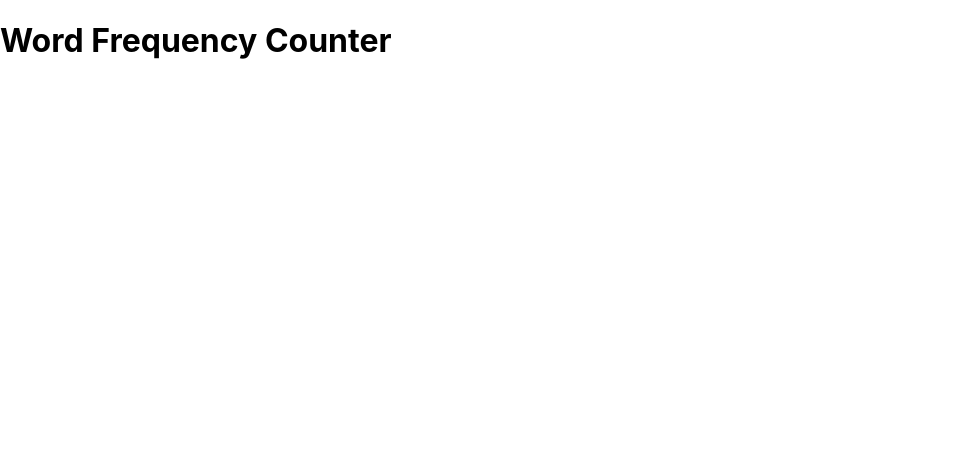
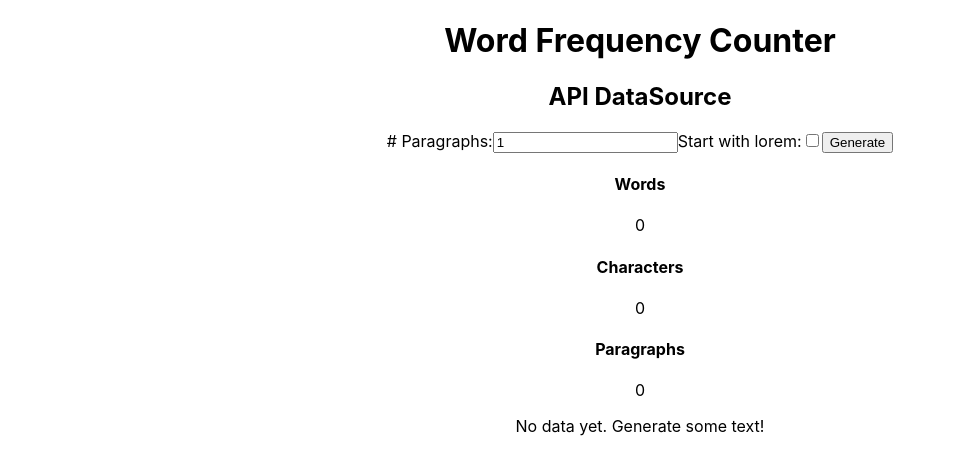
Before and after one commit to franguz03/words_frequency_counter, a React (Create React App) app: page / in a window 1280 px wide. Shown: the top 474 px of the page, without its empty margins (0-955 px from the left). Built offline with nearby package versions, Linux system fonts and the light colour scheme; no server answers.

Commit message:
analyzeText function was added and the component ApiDataSource was created

```diff
--- a/src/App.js
+++ b/src/App.js
@@ -1,20 +1,35 @@
-import React, { useEffect } from 'react';
+import React, { useState } from 'react';
+import './App.css';
+import ApiDataSource_impl from './components/ApiDataSource';
 import { fetchBaconIpsum } from './services/baconService';
+import { analyzeText } from './services/textAnalysisService';
 
 function App() {
-  useEffect(() => {
-    async function testFetch() {
-      const data = await fetchBaconIpsum(2, true);
-      console.log('text:', data);
-    }
-    testFetch();
-  }, []);
+  const [data, setData] = useState([]);
+  const [stats, setStats] = useState({ words: 0, characters: 0, paragraphs: 0 });
+
+  const handleGenerate = async (paragraphs, startWithLorem) => {
+    const result = await fetchBaconIpsum(paragraphs, startWithLorem);
+    setData(result);
+
+    const statsResult = analyzeText(result);
+    setStats(statsResult);
+  };
+
+  const handleClear = () => {
+    setData([]);
+    setStats({ words: 0, characters: 0, paragraphs: 0 });
+  };
 
   return (
     <div className="App">
-
-        <h1>Word Frequency Counter</h1>
-
+      <h1>Word Frequency Counter</h1>
+      <ApiDataSource_impl
+        data={data}
+        stats={stats}
+        onGenerate={handleGenerate}
+        onClear={handleClear}
+      />
     </div>
   );
 }
--- /dev/null
+++ b/src/components/ApiDataSource.js
@@ -0,0 +1,74 @@
+import React, { useState } from 'react';
+
+function ApiDataSource_impl({ data, stats, onGenerate, onClear }) {
+  const [paragraphs, setParagraphs] = useState(1);
+  const [startWithLorem, setStartWithLorem] = useState(false);
+
+  const handleGenerateClick = () => {
+    onGenerate(paragraphs, startWithLorem);
+  };
+
+  return (
+    <div className="api-datasource-container">
+      <h2>API DataSource</h2>
+
+      {/* Controles */}
+      <div className="controls">
+        <label>
+          # Paragraphs:
+          <input
+            type="number"
+            min="1"
+            value={paragraphs}
+            onChange={(e) => setParagraphs(Number(e.target.value))}
+          />
+        </label>
+
+        <label>
+          Start with lorem:
+          <input
+            type="checkbox"
+            checked={startWithLorem}
+            onChange={(e) => setStartWithLorem(e.target.checked)}
+          />
+        </label>
+
+        <button onClick={handleGenerateClick}>Generate</button>
+      </div>
+
+      {/* Estadísticas */}
+      <div className="stats">
+        <div>
+          <h4>Words</h4>
+          <p>{stats.words}</p>
+        </div>
+        <div>
+          <h4>Characters</h4>
+          <p>{stats.characters}</p>
+        </div>
+        <div>
+          <h4>Paragraphs</h4>
+          <p>{stats.paragraphs}</p>
+        </div>
+      </div>
+
+      {/* Texto */}
+      <div className="text-output">
+        {data.length > 0 ? (
+          data.map((p, i) => <p key={i}>{p}</p>)
+        ) : (
+          <p>No data yet. Generate some text!</p>
+        )}
+      </div>
+
+      {/* Botón Clear */}
+      {data.length > 0 && (
+        <button onClick={onClear} className="clear-button">
+          Clear
+        </button>
+      )}
+    </div>
+  );
+}
+
+export default ApiDataSource_impl;
--- /dev/null
+++ b/src/services/textAnalysisService.js
@@ -0,0 +1,16 @@
+export function analyzeText(paragraphsArray) {
+  if (!Array.isArray(paragraphsArray) || paragraphsArray.length === 0) {
+    return { words: 0, characters: 0, paragraphs: 0 };
+  }
+
+  const fullText = paragraphsArray.join(' ');
+  const words = fullText.split(/\s+/).filter(Boolean).length;
+  const characters = fullText.length;
+  const paragraphs = paragraphsArray.length;
+
+  return {
+    words,
+    characters,
+    paragraphs
+  };
+}
```
